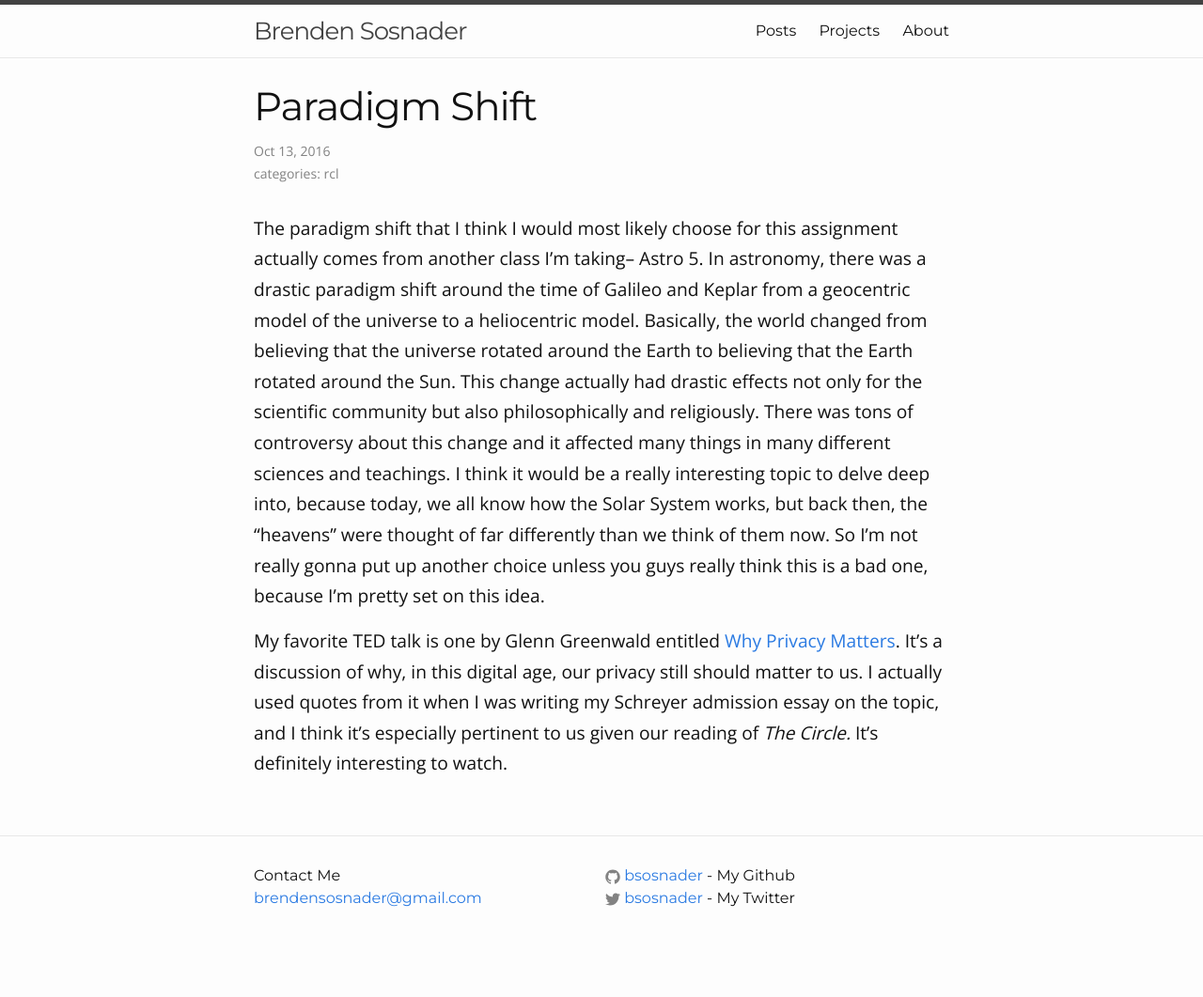
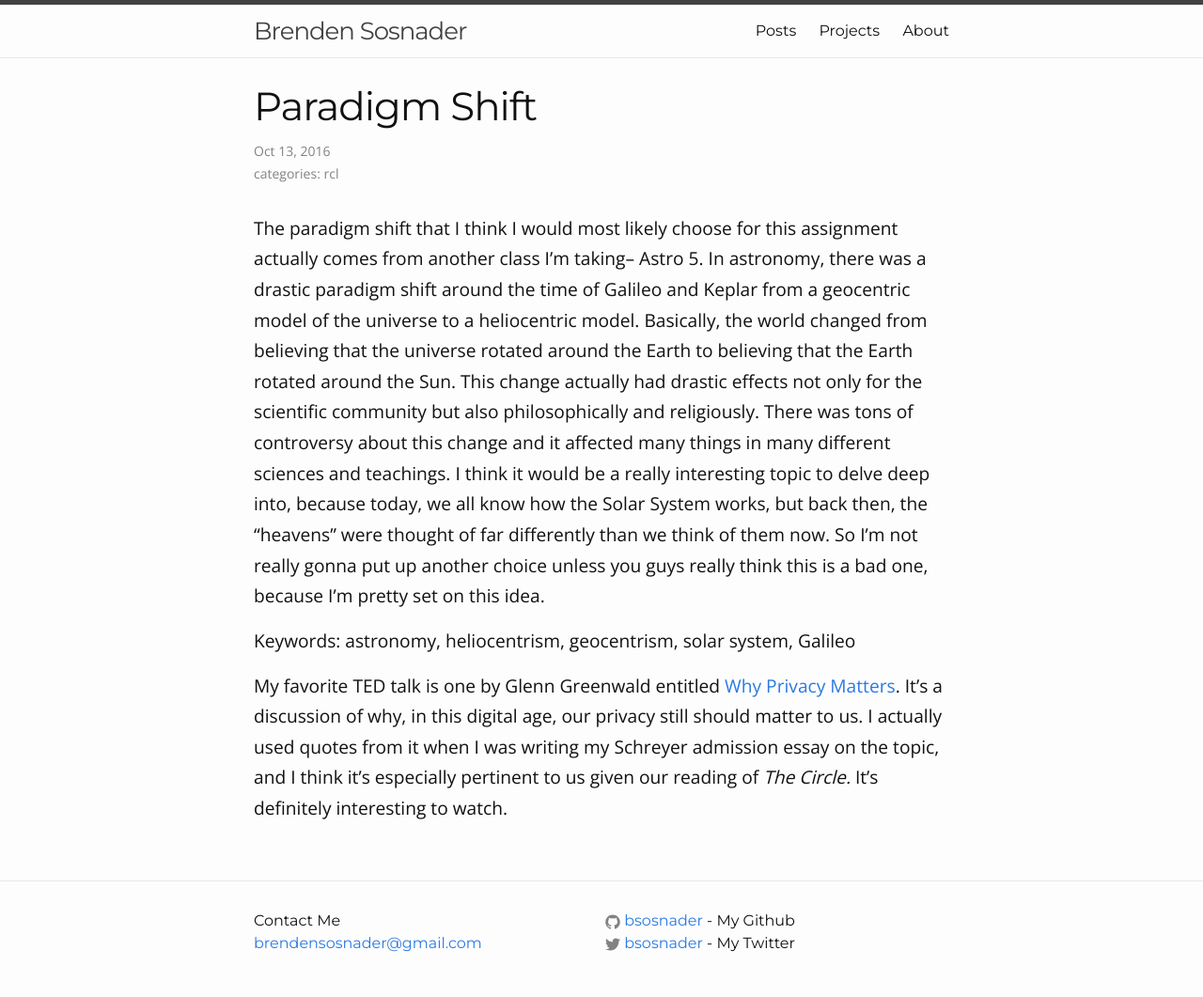
Before and after one commit to bsosnader/sosnader.tk.source, a Jekyll site: the page built from _posts/2016-10-13-paradigm-shift.markdown, in a window 1280 px wide. Shown: the whole page at 94% size. Built offline with Jekyll 4.4.1, drawn with Linux system fonts in a browser that asks for light colours; comment, search, counter and statistics services are not loaded; before the commit the page ends 1013 px from its top, so only the background shows below that.

Commit message:
added keywords

```diff
--- a/_posts/2016-10-13-paradigm-shift.markdown
+++ b/_posts/2016-10-13-paradigm-shift.markdown
@@ -5,4 +5,6 @@ title: "Paradigm Shift"
 ---
 The paradigm shift that I think I would most likely choose for this assignment actually comes from another class I'm taking-- Astro 5. In astronomy, there was a drastic paradigm shift around the time of Galileo and Keplar from a geocentric model of the universe to a heliocentric model. Basically, the world changed from believing that the universe rotated around the Earth to believing that the Earth rotated around the Sun. This change actually had drastic effects not only for the scientific community but also philosophically and religiously. There was tons of controversy about this change and it affected many things in many different sciences and teachings. I think it would be a really interesting topic to delve deep into, because today, we all know how the Solar System works, but back then, the "heavens" were thought of far differently than we think of them now. So I'm not really gonna put up another choice unless you guys really think this is a bad one, because I'm pretty set on this idea.
 
+Keywords: astronomy, heliocentrism, geocentrism, solar system, Galileo
+
 My favorite TED talk is one by Glenn Greenwald entitled [Why Privacy Matters](https://www.ted.com/talks/glenn_greenwald_why_privacy_matters). It's a discussion of why, in this digital age, our privacy still should matter to us. I actually used quotes from it when I was writing my Schreyer admission essay on the topic, and I think it's especially pertinent to us given our reading of *The Circle.* It's definitely interesting to watch.
```
